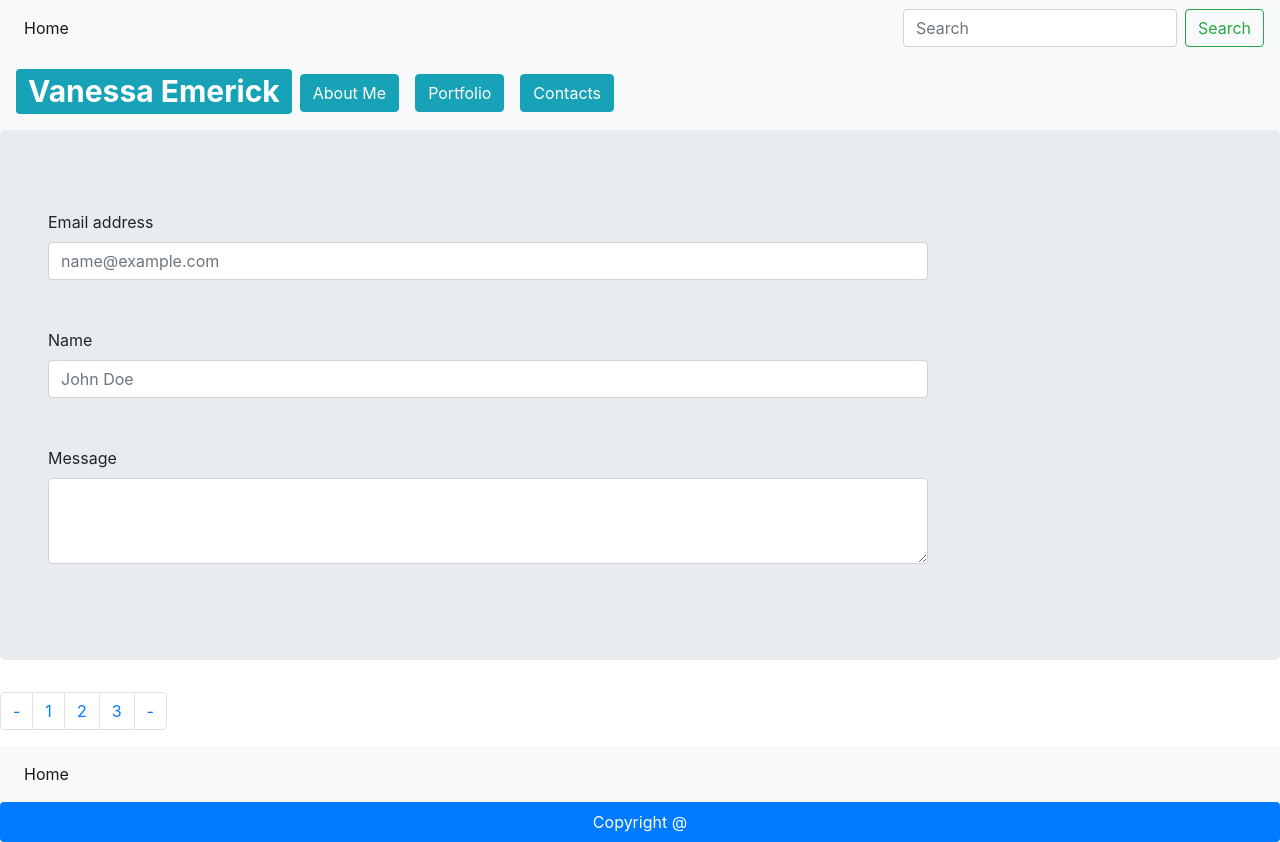
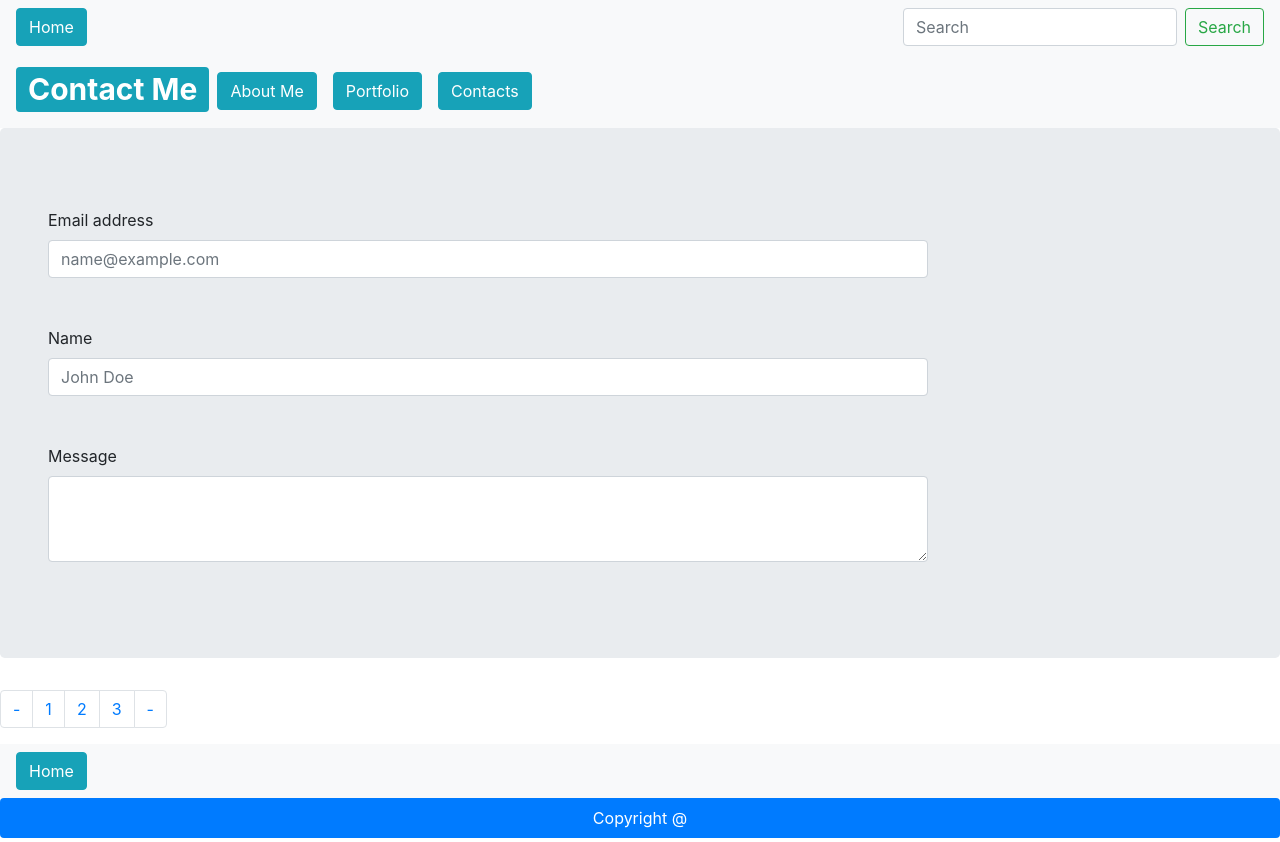
Before and after one commit to Vavarooks/Homework2, a plain HTML site: page Contact.html in a window 1280 px wide. Drawn offline with nearby package versions, Linux system fonts and the light colour scheme; a web font is replaced by a local one.

Commit message:
HTML edit

```diff
--- a/Contact.html
+++ b/Contact.html
@@ -16,7 +16,9 @@
       <div class="collapse navbar-collapse" id="navbarSupportedContent">
         <ul class="navbar-nav mr-auto">
           <li class="nav-item active">
-            <a class="nav-link" href="Index.html">Home <span class="sr-only">(current)</span></a>
+            <a href="Home.html">
+              <button type="button" class="btn btn-info">Home</button>
+            </a>
           </li>
           </li>
         </ul>
@@ -29,7 +31,7 @@
 
     <nav class="navbar navbar-expand-lg navbar-light bg-light">
       <h1>
-        <span class="badge badge-info">Vanessa Emerick</span>
+        <span class="badge badge-info">Contact Me</span>
       </h1>
 
       <button class="navbar-toggler" type="button" data-toggle="collapse" data-target="#navbarNav" aria-controls="navbarNav" aria-expanded="false" aria-label="Toggle navigation">
@@ -86,7 +88,9 @@
       <div class="collapse navbar-collapse" id="navbarSupportedContent">
         <ul class="navbar-nav mr-auto">
           <li class="nav-item active">
-            <a class="nav-link" href="Index.html">Home <span class="sr-only">(current)</span></a>
+            <a href="Home.html">
+              <button type="button" class="btn btn-info">Home</button>
+            </a>
           </li>
 
         </ul>
```
Also changed, not shown: Index.html (+6 -2 lines), portfolio.html (+7 -3 lines).
